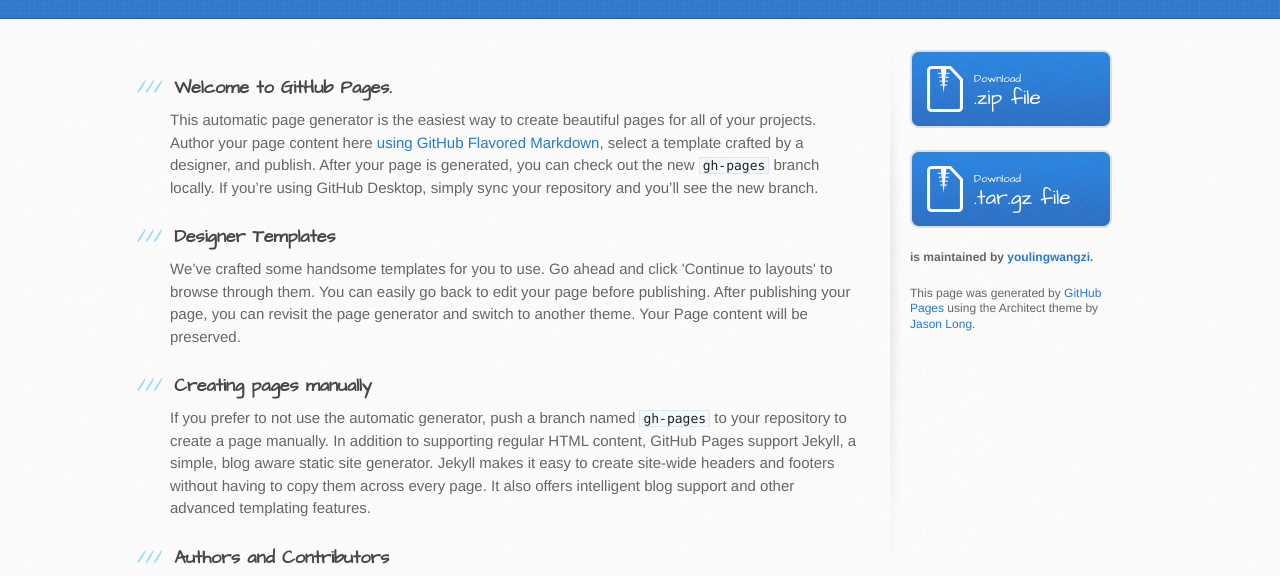
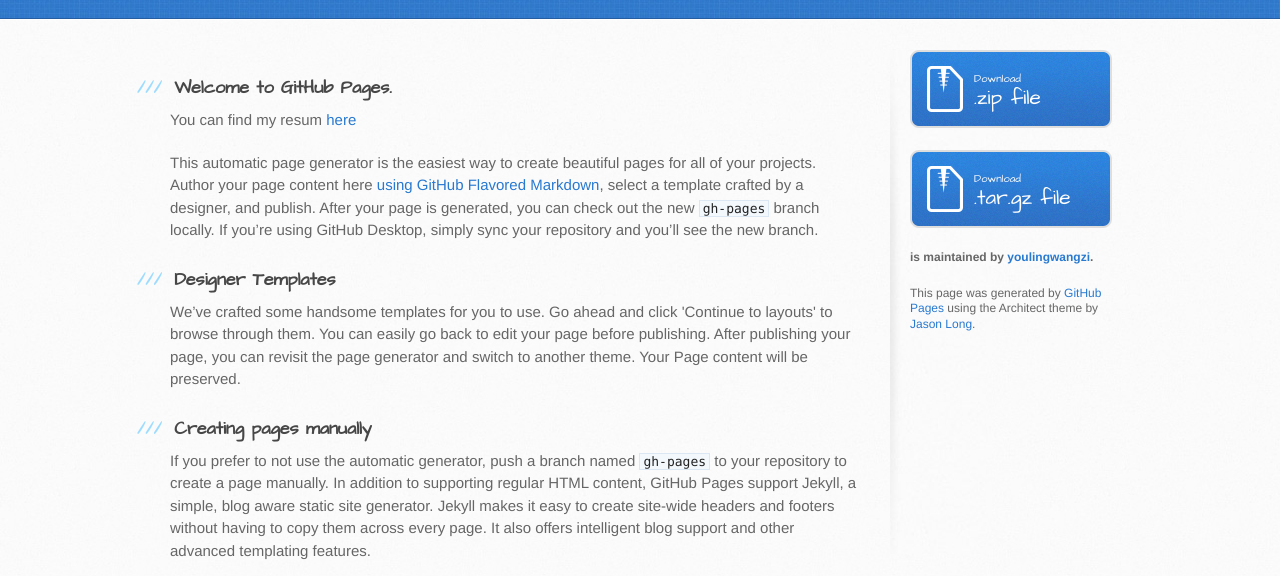
Before and after one commit to youlingwangzi/yuanxiaokun.github.com, a plain HTML site: page index.html in a window 1280 px wide. Shown: the part 182-758 px from the top of the page. Drawn offline with Linux system fonts and the light colour scheme.

Commit message:
添加简历链接

```diff
--- a/index.html
+++ b/index.html
@@ -30,7 +30,7 @@
         <section id="main-content">
           <h3>
 <a id="welcome-to-github-pages" class="anchor" href="#welcome-to-github-pages" aria-hidden="true"><span aria-hidden="true" class="octicon octicon-link"></span></a>Welcome to GitHub Pages.</h3>
-
+<p>You can find my resum <a href="yuanxiaokun.xyz/resum.htm">here</a></p>
 <p>This automatic page generator is the easiest way to create beautiful pages for all of your projects. Author your page content here <a href="https://guides.github.com/features/mastering-markdown/">using GitHub Flavored Markdown</a>, select a template crafted by a designer, and publish. After your page is generated, you can check out the new <code>gh-pages</code> branch locally. If you’re using GitHub Desktop, simply sync your repository and you’ll see the new branch.</p>
 
 <h3>
```
